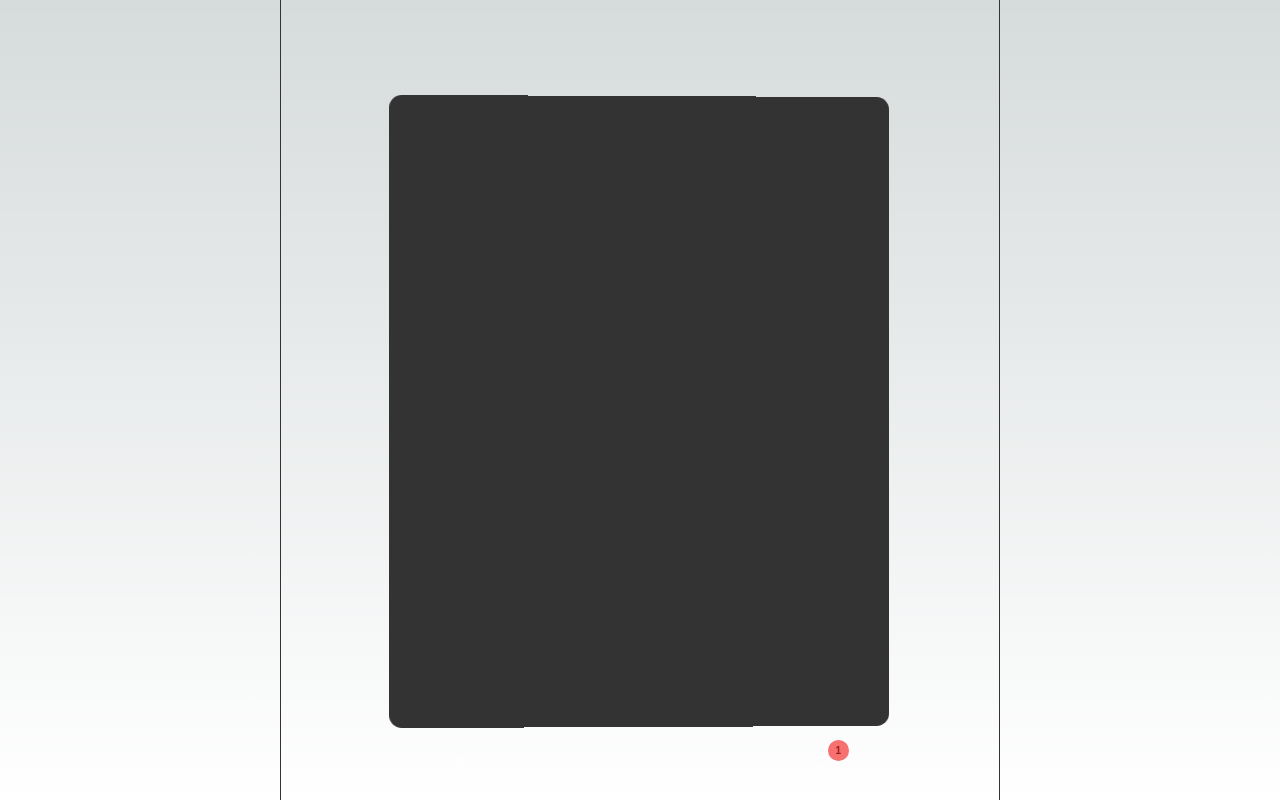
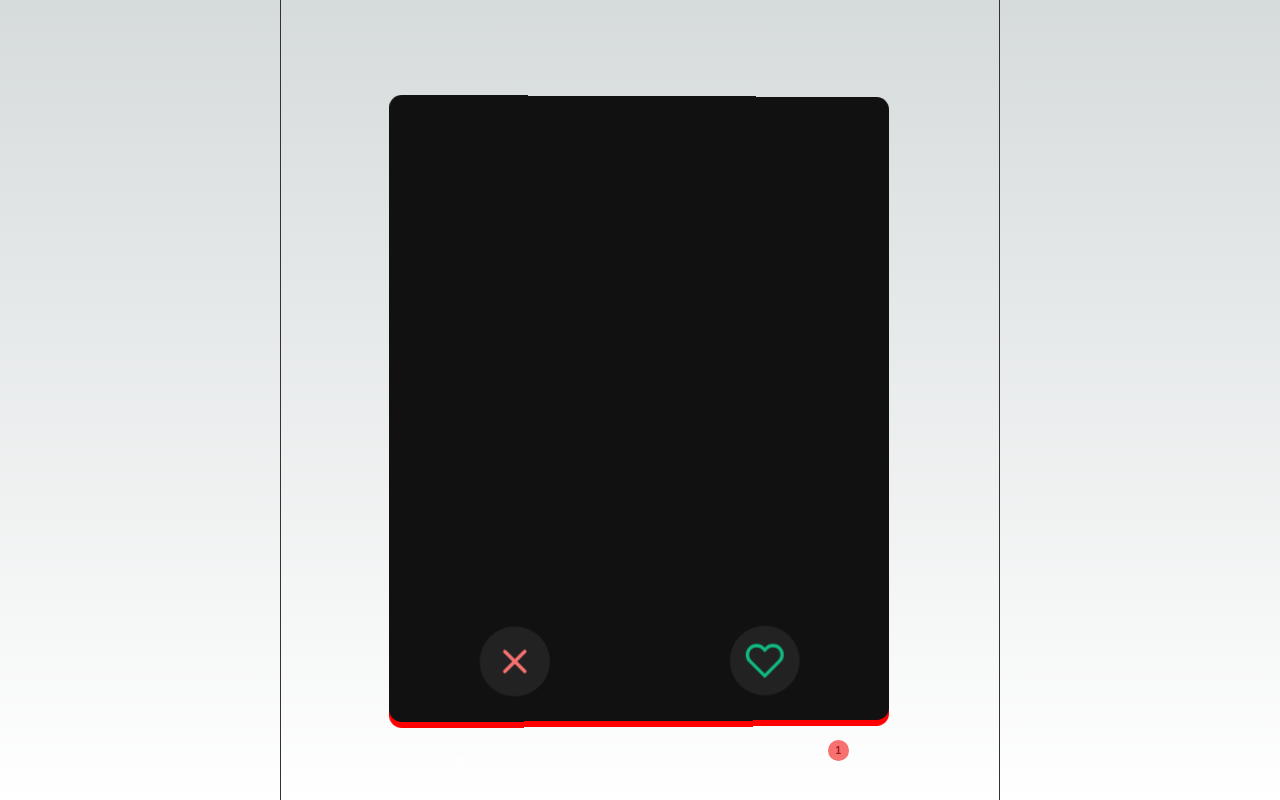
Before and after one commit to nishantrpai/tools.nishu.dev, a Next.js app: page /lovecaster in a window 1280 px wide. Built offline with nearby package versions, Linux system fonts and the light colour scheme.

Commit message:
add swipe buttons

```diff
--- a/pages/lovecaster.js
+++ b/pages/lovecaster.js
@@ -5,9 +5,12 @@ import { AuthKitProvider, SignInButton, useProfile } from "@farcaster/auth-kit";
 import styles from '@/styles/Home.module.css'
 import { useState, useEffect } from 'react'
 import io from 'socket.io-client';
-import { FiHeart, FiUser } from 'react-icons/fi';
+import { FiHeart, FiUser, FiX } from 'react-icons/fi';
 
 export default function LoveCaster() {
+
+  const [members, setMembers] = useState([]);
+
   return (
     <>
       <Head>
@@ -26,11 +29,20 @@ export default function LoveCaster() {
         }}>
           <div className={styles.tinderCard} style={{ opacity: 1}}>
 
+            <div className={styles.swipeMenu}>
+              <button className={styles.swipeButton} style={{  color: '#f87171' }}>
+              <FiX/>
+              </button>
+              <button className={styles.swipeButton} style={{ color: '#10b981' }}>
+              <FiHeart/>
+              </button>
+            </div>
           </div>
           <div className={styles.tinderCard} style={{
             top: 5,
             zIndex: 9,
             opacity: 1,
+            background: 'red',
             transform: 'perspective(1000px) rotate3d(0, 1, 0, 1deg)',
           }}>
 
--- a/styles/Home.module.css
+++ b/styles/Home.module.css
@@ -408,11 +408,33 @@
   position: absolute;
   top: 50%;
   height: 500px;
-  background: #333;
+  background: #111;
   transform: perspective(1000px) rotate3d(0, 1, 0, 1deg);
   border-radius: 10px;
   z-index: 10;
   transition: all 0.5s;
+}
+
+
+.swipeButton {
+  cursor: pointer;
+  display: flex;
+  justify-content: center;
+  align-items: center;
+  padding: 12px 12px;
+  border-radius: 50%;
+  font-size: 2rem;
+  transition: all 0.25s;
+}
+.swipeButton:hover {
+  background-color: #000;
+}
+.swipeMenu {
+  position: absolute;
+  width: 100%;
+  bottom: 20px;
+  display: flex;
+  justify-content: space-around;
 }
 
 @media (max-width: 700px) {
```
